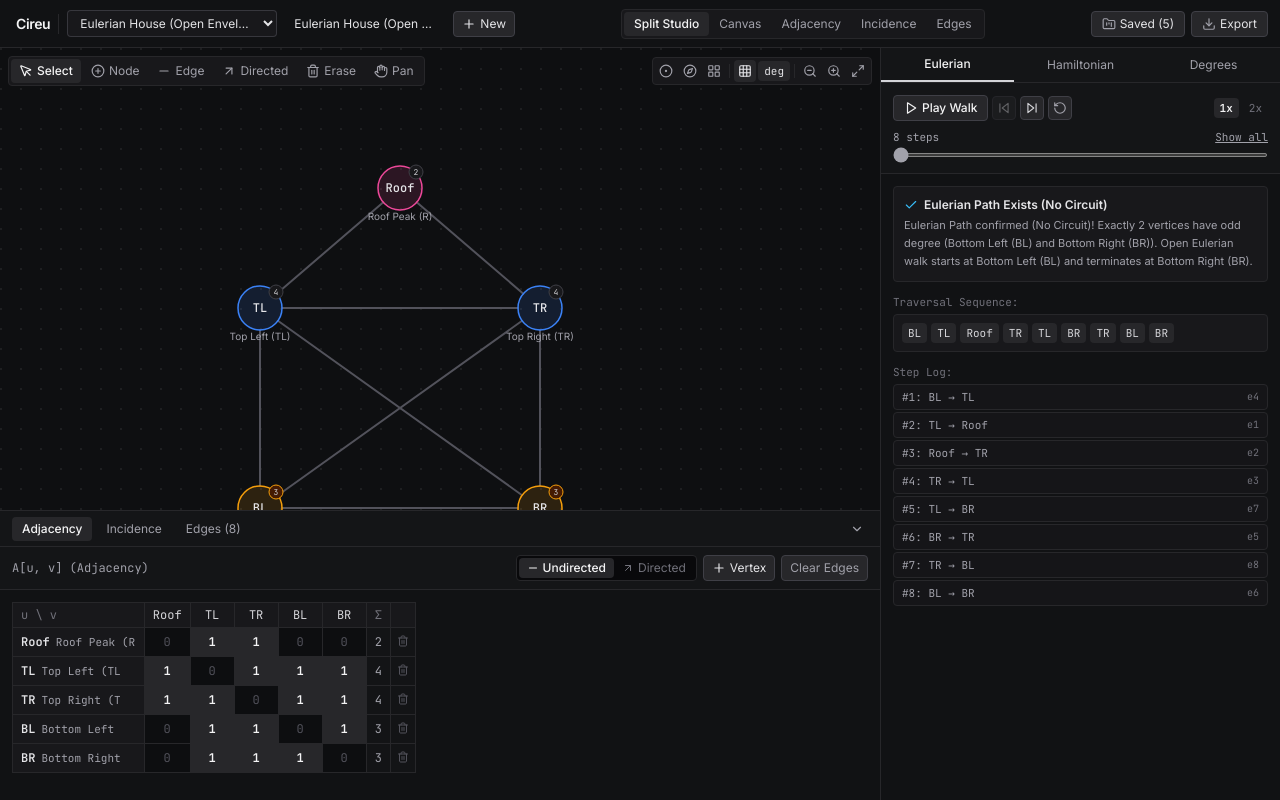
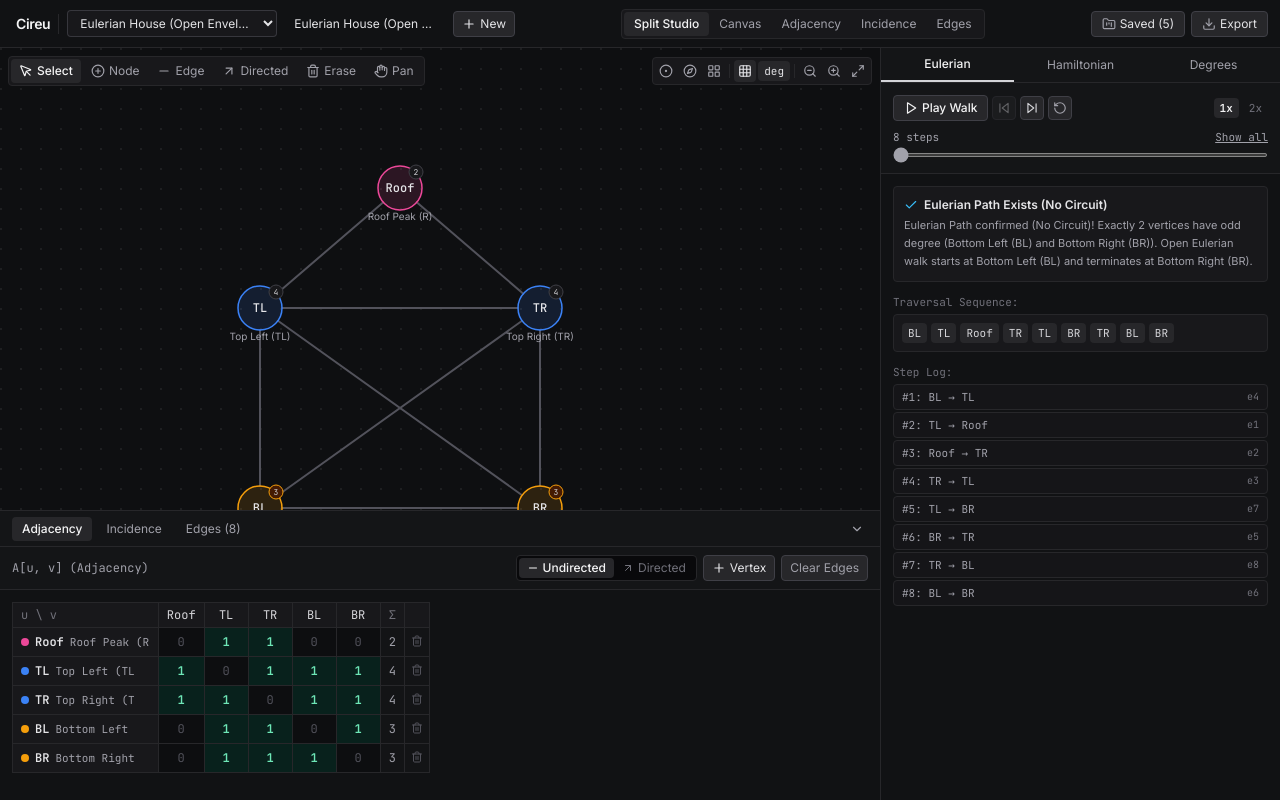
Before and after one commit to DeployedReject/Cireu, a React (Vite) app: page / in a window 1280 px wide. Built offline with nearby package versions, Linux system fonts and the light colour scheme.

Commit message:
restore table colors and dots

```diff
--- a/src/components/tables/AdjacencyMatrixTable.tsx
+++ b/src/components/tables/AdjacencyMatrixTable.tsx
@@ -161,6 +161,10 @@ export const AdjacencyMatrixTable: React.FC<AdjacencyMatrixTableProps> = ({
                   <tr key={rowNode.id}>
                     <td className="sticky left-0 z-10 bg-zinc-900 border border-zinc-800 px-2 py-1 text-zinc-200">
                       <div className="flex items-center gap-1.5">
+                        <span
+                          className="w-2 h-2 rounded-full inline-block shrink-0"
+                          style={{ backgroundColor: rowNode.color || '#3b82f6' }}
+                        />
                         <span className="font-bold">{rowNode.id}</span>
                         <input
                           type="text"
@@ -172,9 +176,22 @@ export const AdjacencyMatrixTable: React.FC<AdjacencyMatrixTableProps> = ({
                     </td>
 
                     {nodes.map(colNode => {
-                      const cell = matrix[rowNode.id]?.[colNode.id] || { count: 0 };
+                      const cell = matrix[rowNode.id]?.[colNode.id] || { count: 0, hasDirected: false, hasUndirected: false };
                       const isHovered =
                         hoveredCell?.row === rowNode.id && hoveredCell?.col === colNode.id;
+
+                      let cellStyle = 'bg-zinc-950/40 text-zinc-600';
+                      if (cell.count > 0) {
+                        if (cell.hasDirected && cell.hasUndirected) {
+                          cellStyle = 'bg-indigo-950/60 text-indigo-300 font-bold border-indigo-900/50';
+                        } else if (cell.hasDirected) {
+                          cellStyle = 'bg-sky-950/60 text-sky-300 font-bold border-sky-900/50';
+                        } else {
+                          cellStyle = 'bg-emerald-950/60 text-emerald-300 font-bold border-emerald-900/50';
+                        }
+                      } else if (isHovered) {
+                        cellStyle = 'bg-zinc-800/40 text-zinc-400';
+                      }
 
                       return (
                         <td
@@ -185,13 +202,7 @@ export const AdjacencyMatrixTable: React.FC<AdjacencyMatrixTableProps> = ({
                           onMouseLeave={() => setHoveredCell(null)}
                           onClick={e => handleCellClick(rowNode.id, colNode.id, e)}
                           onContextMenu={e => handleCellContextMenu(rowNode.id, colNode.id, e)}
-                          className={`border border-zinc-800 text-center cursor-pointer select-none py-1.5 ${
-                            cell.count > 0
-                              ? 'bg-zinc-800 text-zinc-100 font-bold'
-                              : isHovered
-                              ? 'bg-zinc-800/40 text-zinc-400'
-                              : 'bg-zinc-950/40 text-zinc-600'
-                          }`}
+                          className={`border border-zinc-800 text-center cursor-pointer select-none py-1.5 transition-colors ${cellStyle}`}
                         >
                           {cell.count}
                         </td>
--- a/src/components/tables/EdgeListTable.tsx
+++ b/src/components/tables/EdgeListTable.tsx
@@ -174,7 +174,11 @@ export const EdgeListTable: React.FC<EdgeListTableProps> = ({
                 <td className="py-1 px-2 text-center">
                   <button
                     onClick={() => onUpdateEdge(edge.id, { directed: !edge.directed })}
-                    className="px-1.5 py-0.5 rounded bg-zinc-800 text-zinc-300 text-[11px]"
+                    className={`px-1.5 py-0.5 rounded text-[11px] font-bold border transition-colors ${
+                      edge.directed
+                        ? 'bg-sky-950/60 text-sky-300 border-sky-900/50'
+                        : 'bg-emerald-950/60 text-emerald-300 border-emerald-900/50'
+                    }`}
                   >
                     {edge.directed ? '→' : '—'}
                   </button>
--- a/src/components/tables/IncidenceTable.tsx
+++ b/src/components/tables/IncidenceTable.tsx
@@ -170,8 +170,14 @@ export const IncidenceTable: React.FC<IncidenceTableProps> = ({
                 return (
                   <tr key={node.id}>
                     <td className="sticky left-0 z-10 bg-zinc-900 border border-zinc-800 px-2 py-1 text-zinc-200">
-                      <span className="font-bold">{node.id}</span>
-                      <span className="text-zinc-500 text-[11px] ml-1.5">{node.label}</span>
+                      <div className="flex items-center gap-1.5">
+                        <span
+                          className="w-2 h-2 rounded-full inline-block shrink-0"
+                          style={{ backgroundColor: node.color || '#3b82f6' }}
+                        />
+                        <span className="font-bold">{node.id}</span>
+                        <span className="text-zinc-500 text-[11px] ml-1">{node.label}</span>
+                      </div>
                     </td>
 
                     {edges.map(edge => {
@@ -185,21 +191,21 @@ export const IncidenceTable: React.FC<IncidenceTableProps> = ({
                       if (!edge.directed) {
                         if (isSelfLoop) {
                           cellValue = '2';
-                          cellClass = 'bg-zinc-800 text-zinc-100 font-bold';
+                          cellClass = 'bg-purple-950/60 text-purple-300 font-bold border-purple-900/50';
                         } else if (isSource || isTarget) {
                           cellValue = '1';
-                          cellClass = 'bg-zinc-800 text-zinc-100 font-bold';
+                          cellClass = 'bg-emerald-950/60 text-emerald-300 font-bold border-emerald-900/50';
                         }
                       } else {
                         if (isSelfLoop) {
                           cellValue = '±1';
-                          cellClass = 'bg-zinc-800 text-zinc-100 font-bold';
+                          cellClass = 'bg-purple-950/60 text-purple-300 font-bold border-purple-900/50';
                         } else if (isSource) {
                           cellValue = '+1';
-                          cellClass = 'bg-zinc-800 text-zinc-100 font-bold';
+                          cellClass = 'bg-sky-950/60 text-sky-300 font-bold border-sky-900/50';
                         } else if (isTarget) {
                           cellValue = '−1';
-                          cellClass = 'bg-zinc-800 text-zinc-100 font-bold';
+                          cellClass = 'bg-amber-950/60 text-amber-300 font-bold border-amber-900/50';
                         }
                       }
 
@@ -211,7 +217,7 @@ export const IncidenceTable: React.FC<IncidenceTableProps> = ({
                           }
                           onMouseLeave={() => setHoveredCell(null)}
                           onClick={() => handleCellClick(node.id, edge)}
-                          className={`border border-zinc-800 text-center cursor-pointer select-none py-1.5 ${cellClass}`}
+                          className={`border border-zinc-800 text-center cursor-pointer select-none py-1.5 transition-colors ${cellClass}`}
                         >
                           {cellValue}
                         </td>
```
